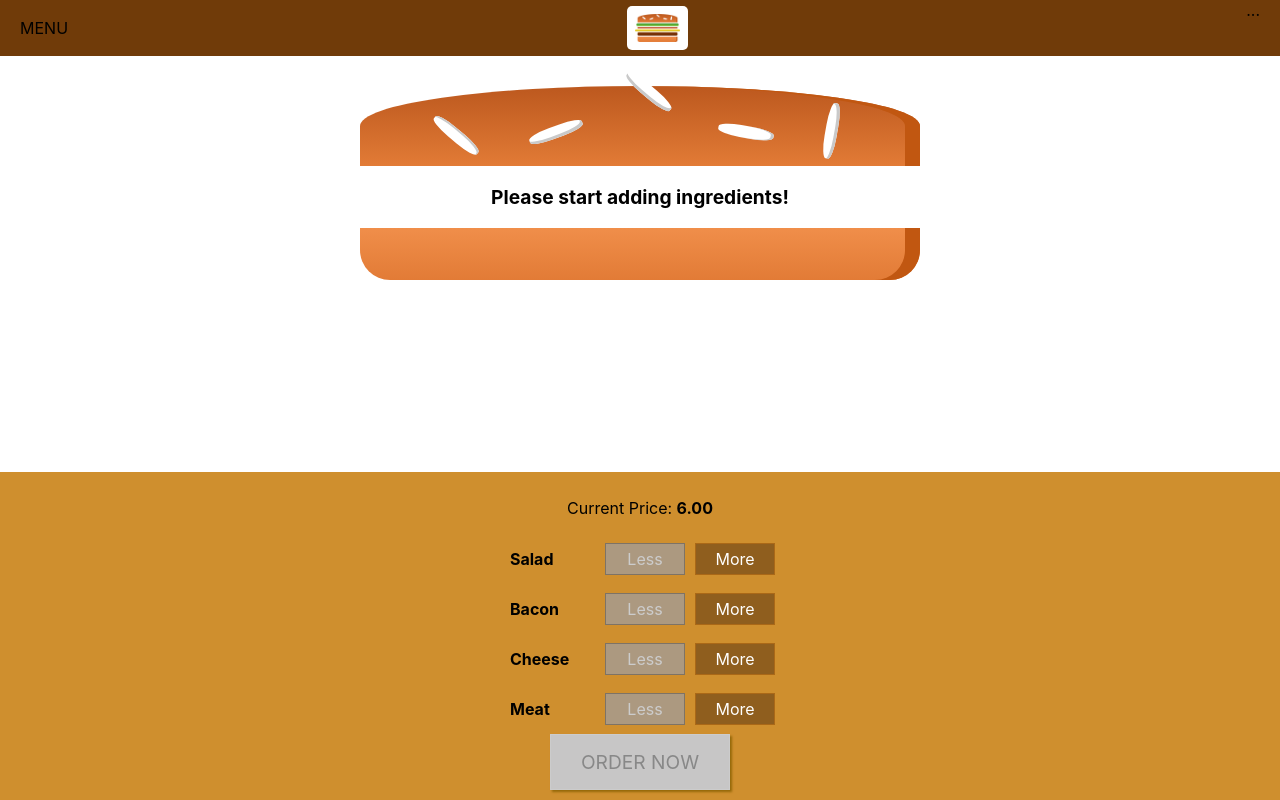
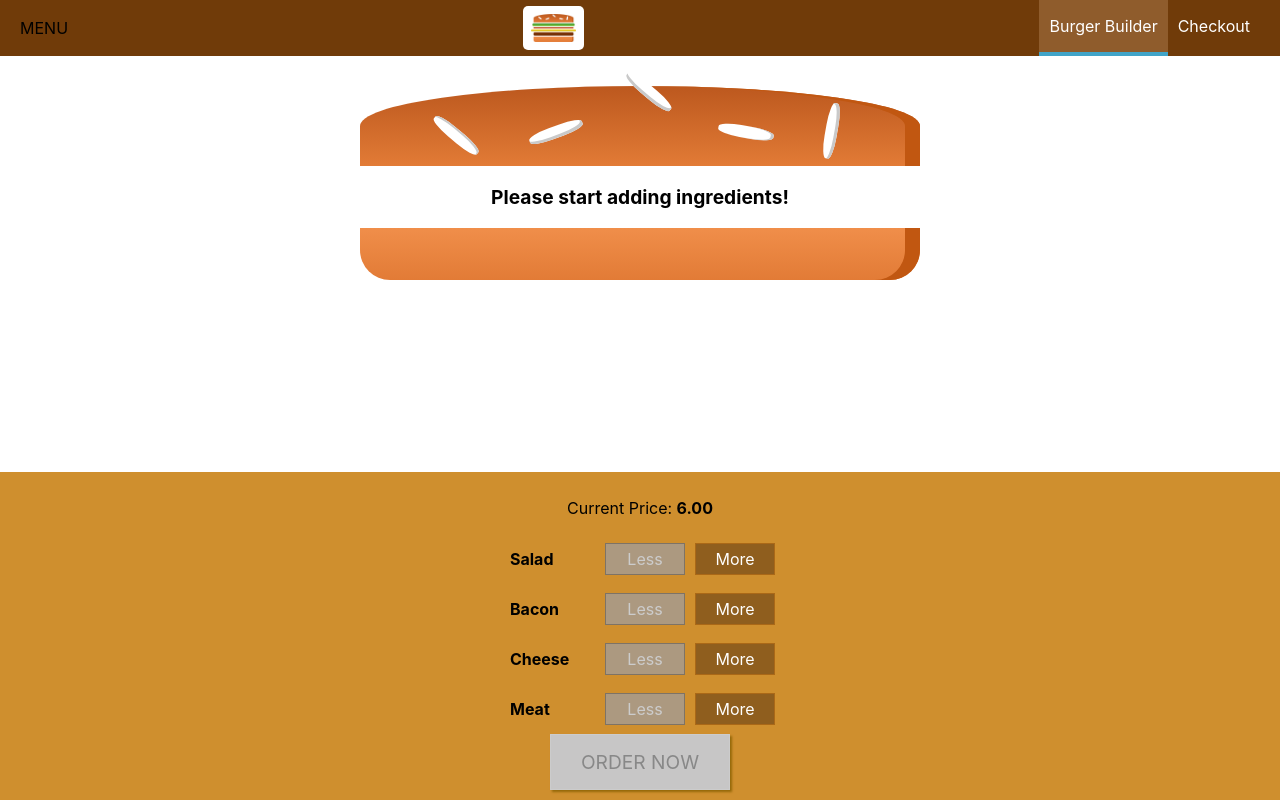
Before and after one commit to audge101/boss-burger-app, a React (Create React App) app: page / in a window 1280 px wide. Built offline with nearby package versions, Linux system fonts and the light colour scheme.

Commit message:
basic nav for desktop

```diff
--- a/src/components/Navigation/NavigationItems/NavigationItem/NavigationItem.js
+++ b/src/components/Navigation/NavigationItems/NavigationItem/NavigationItem.js
@@ -1,9 +1,12 @@
 import React from 'react';
+import classes from './NavigationItem.module.css';
 
 const navigationItem = (props) => (
-	<ul>
-		<li><a href="/">A Link</a></li>
-	</ul>
+	<li className={classes.NavigationItem}>
+		<a
+			href={props.link}
+			className={props.active ? classes.active : null}>{props.children}</a>
+	</li>
 );
 
 export default navigationItem;
--- a/src/components/Navigation/NavigationItems/NavigationItems.js
+++ b/src/components/Navigation/NavigationItems/NavigationItems.js
@@ -1,8 +1,16 @@
 import React from 'react';
+import classes from './NavigationItems.module.css';
+import NavigationItem from './NavigationItem/NavigationItem';
 
 const navigationItems = () => (
-	<ul>
-		<li><a href="/">A Link</a></li>
+	<ul className={classes.NavigationItems}>
+		<NavigationItem
+			link="/"
+			active>Burger Builder
+		</NavigationItem>
+		<NavigationItem
+			link="/">Checkout
+		</NavigationItem>
 	</ul>
 );
 
--- a/src/components/Navigation/Toolbar/Toolbar.js
+++ b/src/components/Navigation/Toolbar/Toolbar.js
@@ -1,13 +1,14 @@
 import React from 'react';
 import classes from './Toolbar.module.css';
 import Logo from '../../Logo/Logo';
+import NavigationItems from '../NavigationItems/NavigationItems';
 
 const toolbar = (props) => (
 	<header className={classes.Toolbar}>
 		<div>MENU</div>
 		<Logo />
 		<nav>
-			...
+			<NavigationItems />
 		</nav>
 	</header>
 );
```
